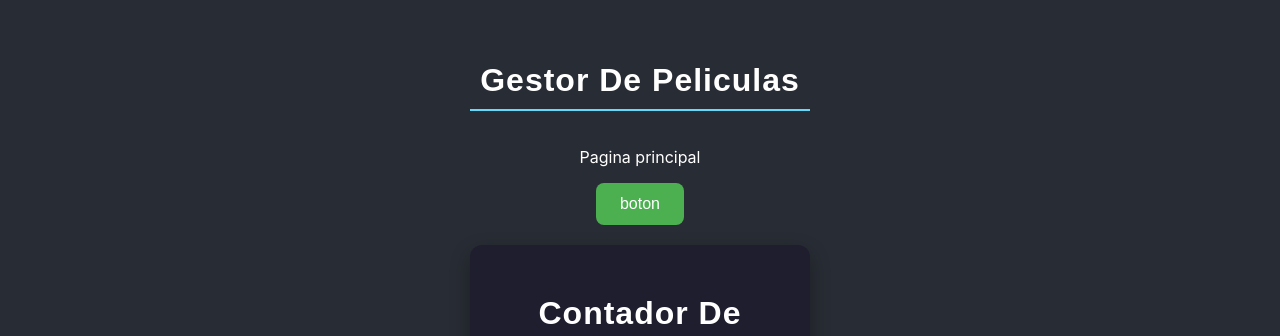
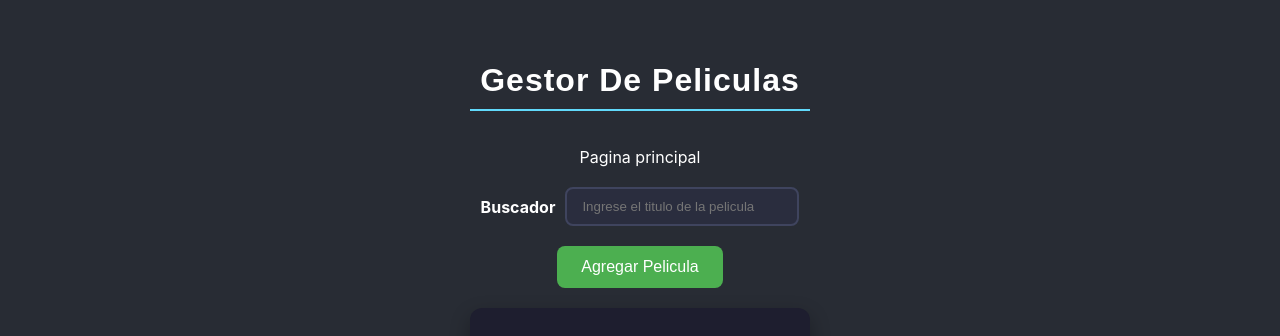
Before and after one commit to woroz/PWA-GRUPO-13, a React (Create React App) app: page / in a window 1280 px wide. Shown: the top 336 px of the page. Built offline with nearby package versions, Linux system fonts and the light colour scheme.

Commit message:
Componente Input y logica de busqueda de peliculas dinamicas terminadas

```diff
--- a/src/components/contador/contador.js
+++ b/src/components/contador/contador.js
@@ -25,7 +25,7 @@ const Contador = ({ Peliculas }) => {
 
             <ul className={styles.lista}>
                 {Object.entries(contadorGeneros).map(([genero, cantidad]) => (
-                    <li key={genero} className={styles.item}>
+                    <li className={styles.item}>
                         <span>{genero}</span>
                         <span>{cantidad}</span>
                     </li>
--- /dev/null
+++ b/src/components/input/input.jsx
@@ -0,0 +1,17 @@
+import styles from './input.module.css';
+
+const Input = ({ label, type, placeholder, value, onChange }) => {
+    return (
+        <div className={styles.input}>
+            <label className={styles.label}>{label}</label>
+            <input
+                type={type}
+                placeholder={placeholder}
+                value={value}
+                onChange={onChange}
+            />
+        </div>
+    )
+}
+
+export default Input;
--- /dev/null
+++ b/src/components/input/input.module.css
@@ -0,0 +1,27 @@
+.input {
+    display: flex;
+    align-items: center;
+    gap: 10px;
+    margin: 20px 0;
+    justify-content: center;
+}
+
+.input label {
+    color: #fff;
+    font-weight: bold;
+}
+
+.input input {
+    background-color: #2a2d3e;
+    border: 2px solid #3f445e;
+    border-radius: 8px;
+    padding: 10px 15px;
+    color: white;
+    outline: none;
+    transition: border-color 0.3s ease;
+    width: 200px;
+}
+
+.input input:focus {
+    border-color: #3a3a60;
+}
--- a/src/pages/home/home.js
+++ b/src/pages/home/home.js
@@ -6,6 +6,7 @@ import Contador from '../../components/contador/contador';
 import MovieCard from '../../components/movieCard/movieCard';
 import Formulario from '../../components/formulario/formulario';
 import Select from '../../components/select/select';
+import Input from '../../components/input/input';
 
 const Peliculas = [
   { imagen: "", titulo: "Inception", genero: "ciencia ficcion", anio: 2010 },
@@ -21,16 +22,19 @@ const Home = () => {
     const guardadas = localStorage.getItem("peliculas");
     return guardadas ? JSON.parse(guardadas) : Peliculas;
 });
+
 const [peliculaSeleccionada, setPeliculaSeleccionada] = useState(null);
+
+const [busqueda, setBusqueda ] = useState("")
+
 useEffect(() => {
   localStorage.setItem("peliculas", JSON.stringify(peliculas));
-  },
-  [peliculas]);
-
+},[peliculas]);
 
 const editarPelicula = (pelicula) => {
   setPeliculaSeleccionada(pelicula);
 };
+
 const onClickEditar = (peliculaEditada) => {
   const nuevaPelicula = peliculas.map((p) =>
     p.titulo === peliculaSeleccionada.titulo ? peliculaEditada : p);
@@ -38,19 +42,27 @@ const Home = () => {
   setPeliculaSeleccionada(null);
 };
 
+const peliculasFiltradas = peliculas.filter((peli) =>
+peli.titulo.toLowerCase().includes(busqueda.toLowerCase())
+);
+
 const generos = [...new Set(peliculas.map(p => p.genero))];
 
   return (
       <div className={styles.container}>
           <Titulo texto="Gestor de peliculas" />
           <p>Pagina principal</p>
-            <Boton texto="boton" funcion=""/>
+
+          <Input label="Buscador" type="text" placeholder="Ingrese el titulo de la pelicula" value={busqueda} onChange={(e) => setBusqueda(e.target.value)} />
+
+          <Boton texto="Agregar Pelicula" funcion=""/>
           <Contador Peliculas={peliculas}/>
           <br />
           <Select opciones={generos.map(g => ({ value: g, label: g }))}/>
           <br /><br /><br />
+
           <div className={styles.containerMovieCard}>
-                {peliculas.map((pelicula, index) => (
+              {peliculasFiltradas.map((pelicula, index) => (
                 <MovieCard
                 key={index}
                 imagen={pelicula.imagen}
@@ -61,6 +73,7 @@ const generos = [...new Set(peliculas.map(p => p.genero))];
                 />
                 ))}
           </div>
+
           {peliculaSeleccionada && (
             <div className={styles.containerForm}>
               <Formulario
```
Lines whose indentation alone changed are shown as unchanged.
